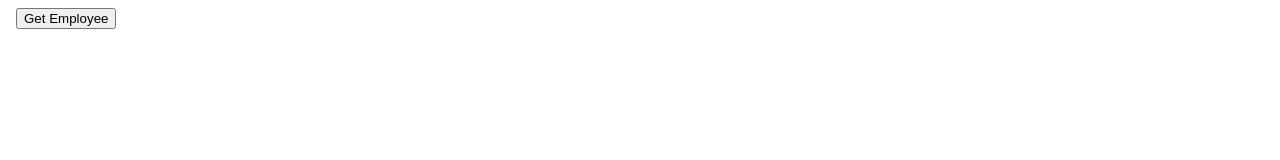
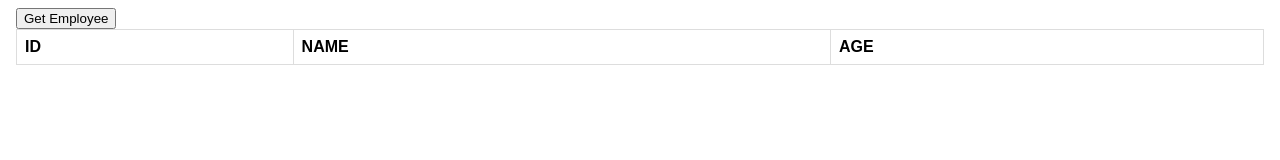
Before and after one commit to SingtoCPE/axiosVue, a Vue app in the folder vueaxios/: page / in a window 1280 px wide. Shown: the top 160 px of the page. Built offline with nearby package versions, Linux system fonts and the light colour scheme.

Commit message:
add table in page UI

```diff
--- a/vueaxios/src/App.vue
+++ b/vueaxios/src/App.vue
@@ -1,9 +1,18 @@
 <template>
 <body>
   <button @click="getEmployee()">Get Employee</button>
-  <ul>
-    <li v-for="item in items" v-bind:key="item.id">{{item}}</li>
-  </ul>
+  <table>
+    <tr>
+      <th>ID</th>
+      <th>NAME</th>
+      <th>AGE</th>
+    </tr>
+    <tr div v-for="item in items" v-bind:key="item.id">
+      <td>{{item.id}}</td>
+      <td>{{item.first_name}}</td>
+      <td>{{item.age}}</td>
+    </tr>
+  </table>
 </body>
 </template>
 
@@ -15,13 +24,13 @@ const endpoint = "http://localhost:3000/employee";
 export default {
   data() {
     return {
-      items:[]
+      items: []
     };
   },
   methods: {
     async getEmployee() {
       const { data } = await axios.get(`${endpoint}`);
-      this.items = [...data]
+      this.items = [...data];
 
       console.log(data);
     }
@@ -31,4 +40,20 @@ export default {
 
 
 <style>
+table {
+  font-family: arial, sans-serif;
+  border-collapse: collapse;
+  width: 100%;
+}
+
+td,
+th {
+  border: 1px solid #dddddd;
+  text-align: left;
+  padding: 8px;
+}
+
+tr:nth-child(even) {
+  background-color: #dddddd;
+}
 </style>
```
Also changed, not shown: vueaxios/src/components/HelloWorld.vue (deleted, +0 -58 lines).
